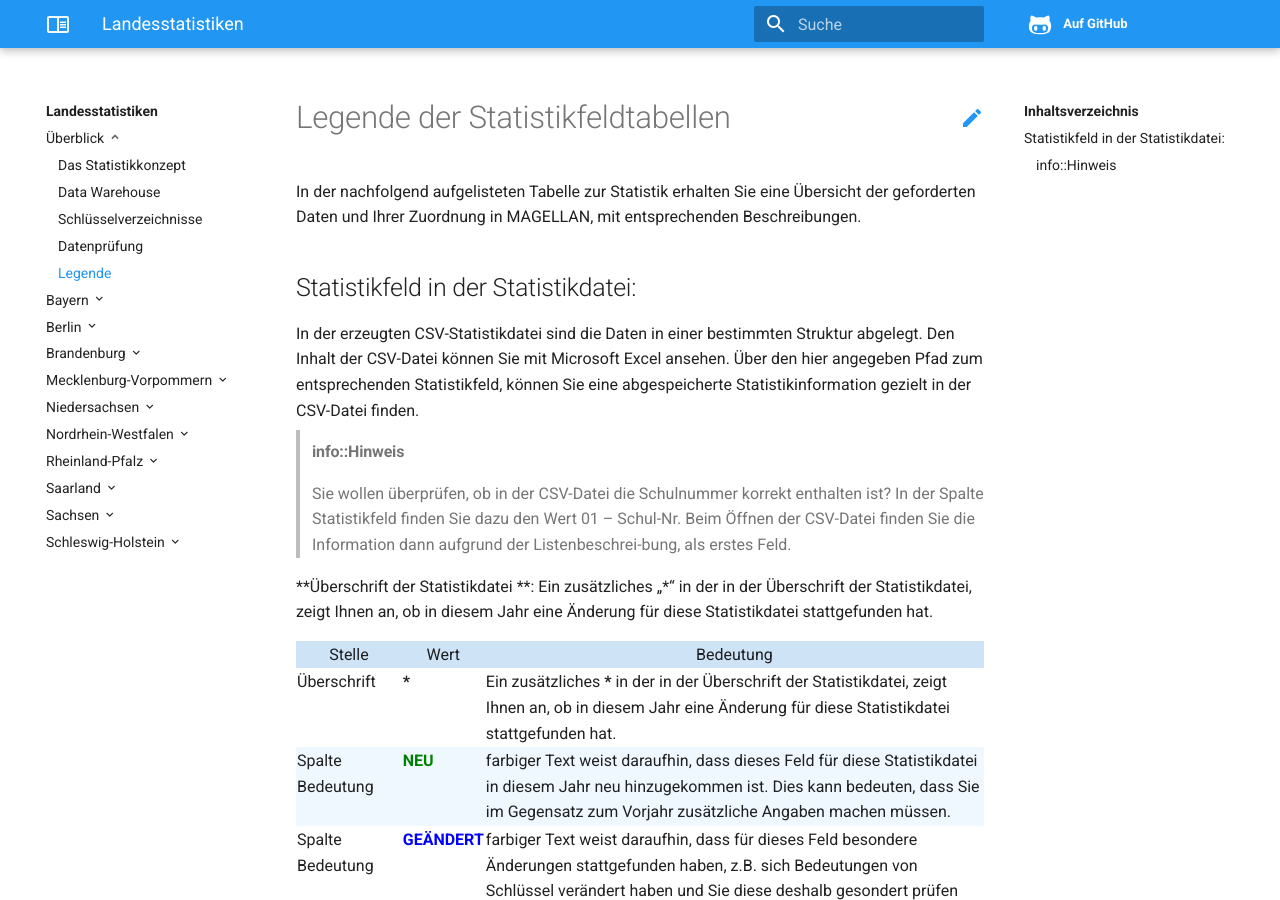
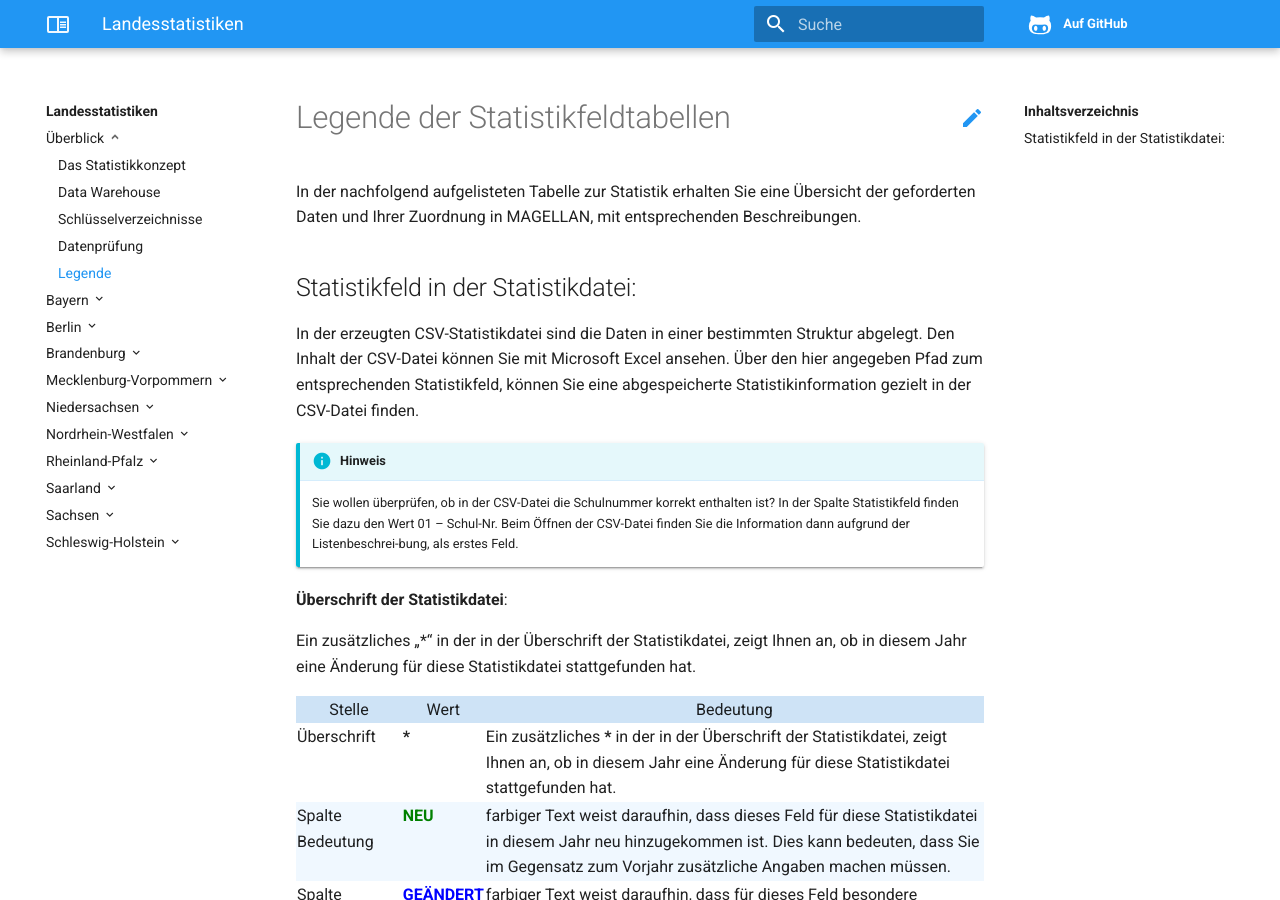
Before and after one commit to stuebersystems/doc.ls.de, an MkDocs documentation site: the page built from docs/legende-statistikfelder.md, in a window 1280 px wide and 900 px high. Built offline with MkDocs 1.6.1, drawn with Linux system fonts in a browser that asks for light colours.

Commit message:
no message

```diff
--- a/docs/legende-statistikfelder.md
+++ b/docs/legende-statistikfelder.md
@@ -6,10 +6,12 @@ In der nachfolgend aufgelisteten Tabelle zur Statistik erhalten Sie eine Übersi
 
 In der erzeugten CSV-Statistikdatei sind die Daten in einer bestimmten Struktur abgelegt. Den Inhalt der CSV-Datei können Sie mit Microsoft Excel ansehen. Über den hier angegeben Pfad zum entsprechenden Statistikfeld, können Sie eine abgespeicherte Statistikinformation gezielt in der CSV-Datei finden.
 
-> #### info::Hinweis
-> Sie wollen überprüfen, ob in der CSV-Datei die Schulnummer korrekt enthalten ist? In der Spalte Statistikfeld finden Sie dazu den Wert 01 – Schul-Nr. Beim Öffnen der CSV-Datei finden Sie die Information dann aufgrund der Listenbeschrei-bung, als erstes Feld.
+!!! info "Hinweis"
 
-**Überschrift der Statistikdatei **:
+    Sie wollen überprüfen, ob in der CSV-Datei die Schulnummer korrekt enthalten ist? In der Spalte Statistikfeld finden Sie dazu den Wert 01 – Schul-Nr. Beim Öffnen der CSV-Datei finden Sie die Information dann aufgrund der Listenbeschrei-bung, als erstes Feld.
+
+**Überschrift der Statistikdatei**:
+
 Ein zusätzliches „*“ in der in der Überschrift der Statistikdatei, zeigt Ihnen an, ob in diesem Jahr eine Änderung für diese Statistikdatei stattgefunden hat.
 
 <table class="table">
```
